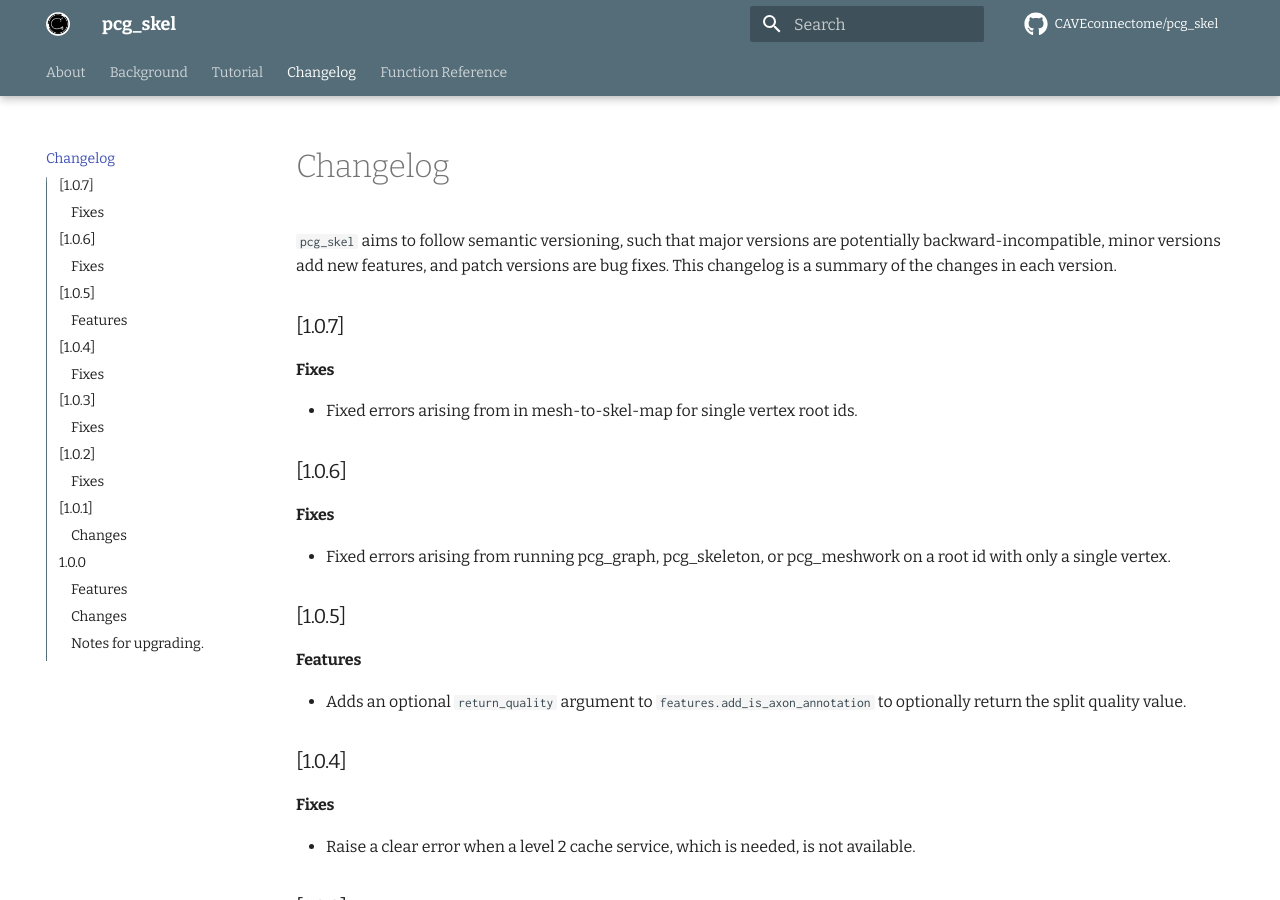
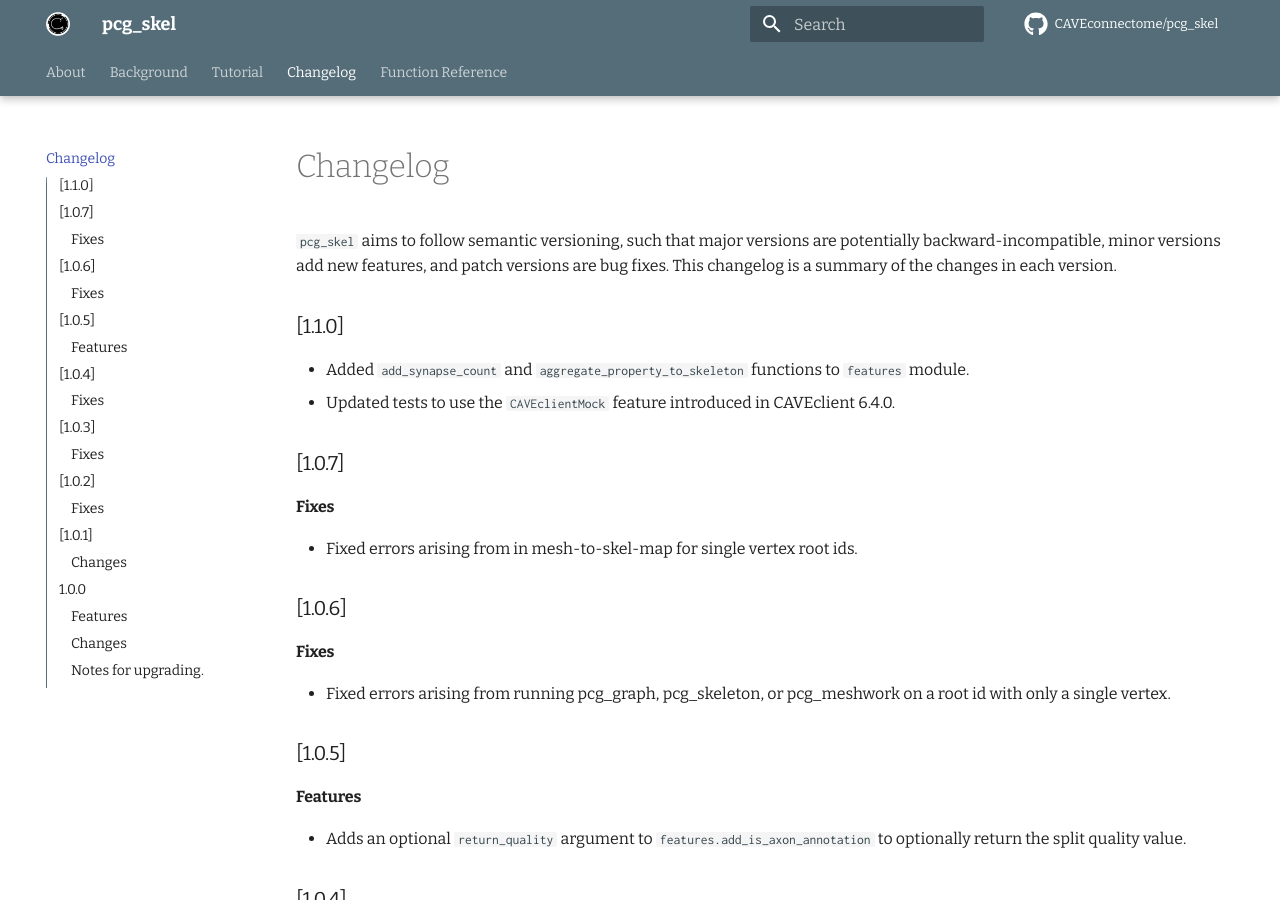
Before and after one commit to CAVEconnectome/pcg_skel, an MkDocs documentation site: the page built from docs/changelog.md, in a window 1280 px wide and 900 px high. Built offline with MkDocs 1.6.1 and Material for MkDocs 9.7.7, drawn with Linux system fonts in a browser that asks for light colours; comment, search, counter and statistics services are not loaded.

Commit message:
Update changelog

```diff
--- a/docs/changelog.md
+++ b/docs/changelog.md
@@ -3,6 +3,11 @@ title: Changelog
 ---
 
 `pcg_skel` aims to follow semantic versioning, such that major versions are potentially backward-incompatible, minor versions add new features, and patch versions are bug fixes. This changelog is a summary of the changes in each version.
+
+## [1.1.0]
+
+* Added `add_synapse_count` and `aggregate_property_to_skeleton` functions to `features` module.
+* Updated tests to use the `CAVEclientMock` feature introduced in CAVEclient 6.4.0.
 
 ## [1.0.7]
 
```
